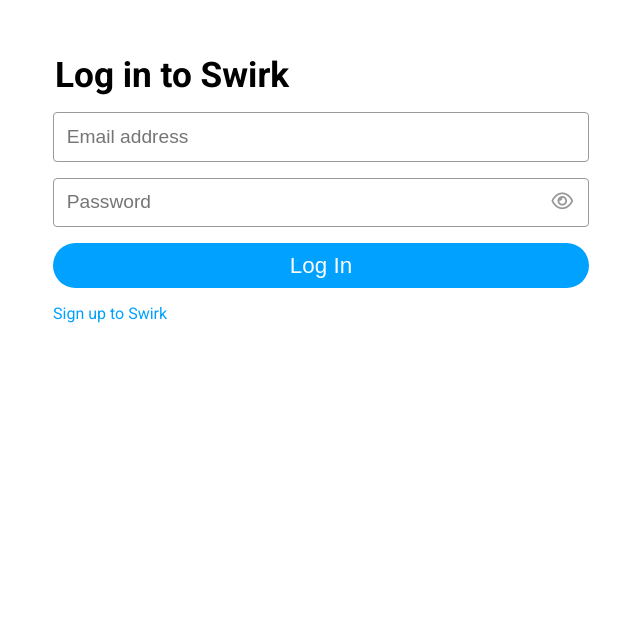
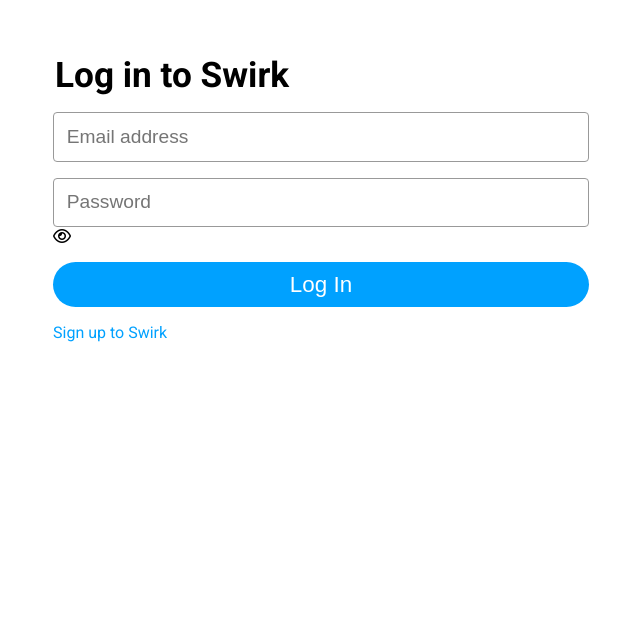
Before and after one commit to ZahariCheyrekov/swirk, a React (Create React App) app in the folder client/: page /login in a window 1280 px wide. Shown: the part 178-800 px from the top of the page, without its empty margins (319-959 px from the left). Built offline with nearby package versions, Linux system fonts and the light colour scheme; the HTML template or start-up script is replaced by a standard one.

Commit message:
Fix visibility icon style

```diff
--- a/client/src/features/auth/components/Auth.scss
+++ b/client/src/features/auth/components/Auth.scss
@@ -22,9 +22,8 @@
   .label__password {
     position: relative;
 
-    .fa-regular.fa-eye {
+    .visibility__icon {
       position: absolute;
-      font-size: 1.2rem;
 
       top: 50%;
       right: 1rem;
```
